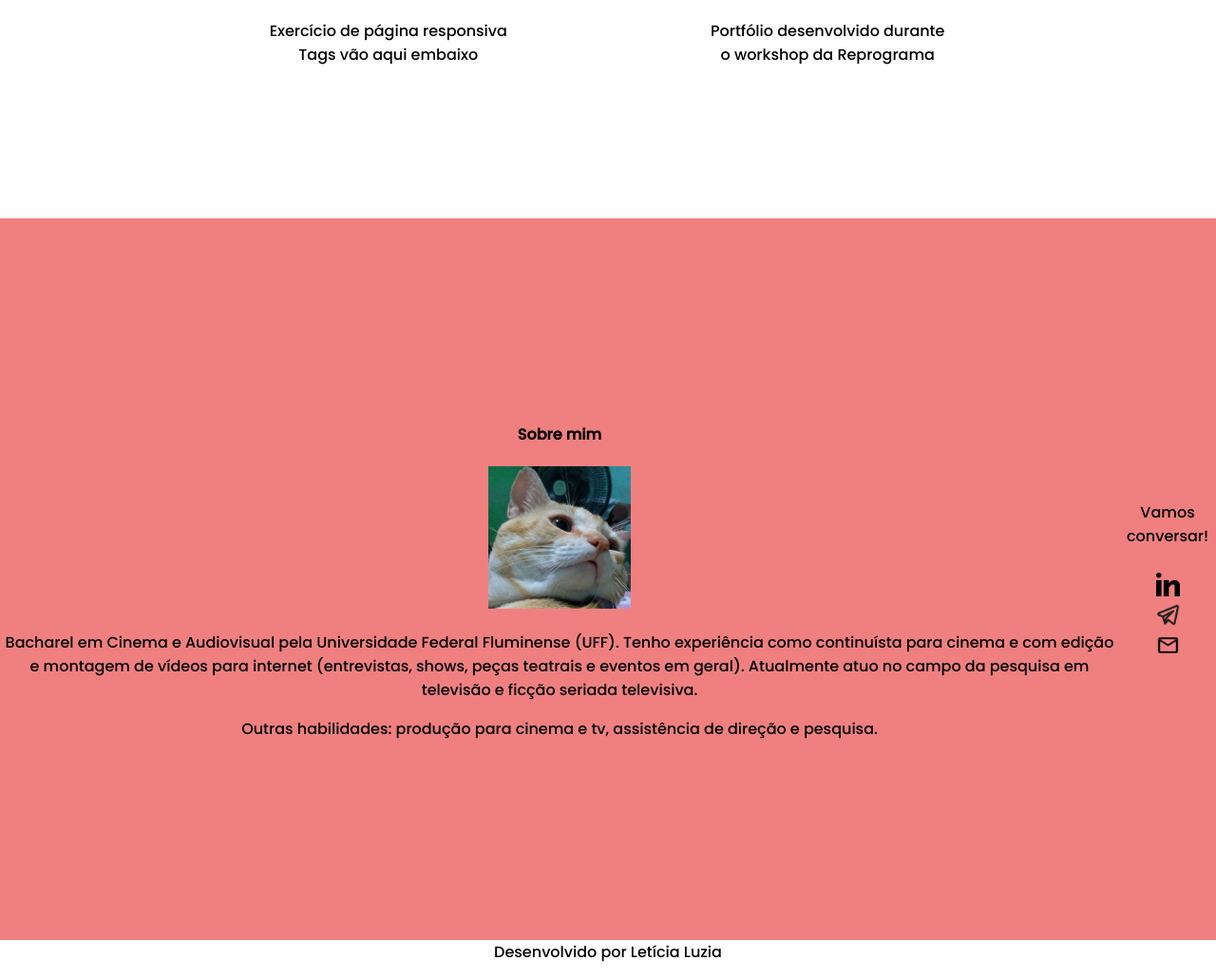
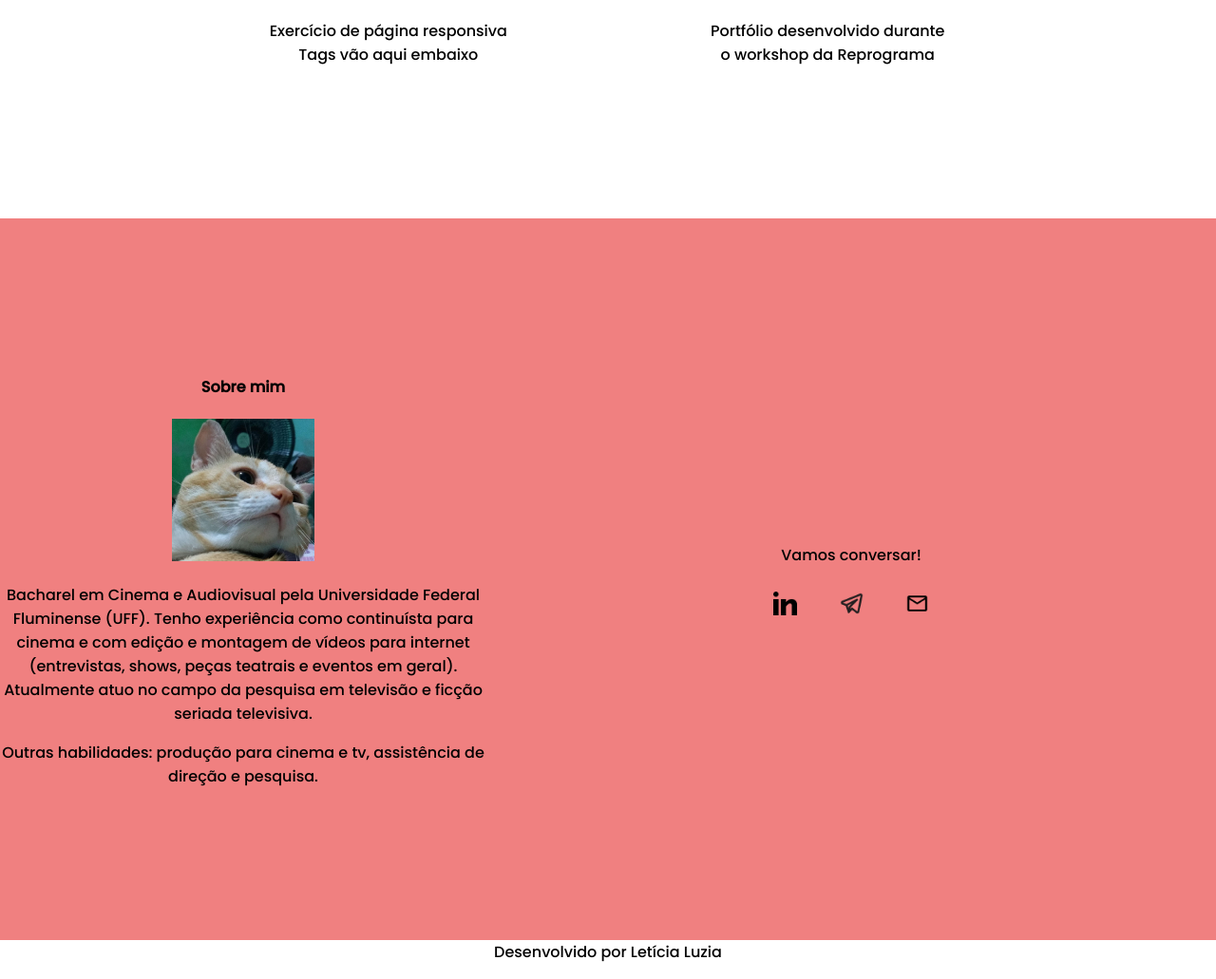
Before and after one commit to luzialeticia/portfolio, a plain HTML site: page index.html in a window 1280 px wide. Shown: the part 1335-2366 px from the top of the page at 95% size. Drawn offline with Linux system fonts and the light colour scheme.

Commit message:
Ajustando widht e height das dics de contato e sobre mim

```diff
--- a/css/style.css
+++ b/css/style.css
@@ -35,6 +35,7 @@ li {
 }
 
 .container {
+    margin: 0 autos;;
     width: 100%;
     height: 95vh;
     display: flex;
@@ -68,6 +69,14 @@ header {
     background-color: #f08080;
 }
 
+.sobre {
+    width: 40%;
+}
+
+.contato {
+    width: 60%;
+}
+
 .icon {
     width: 25px;
     height: 25px;
```
